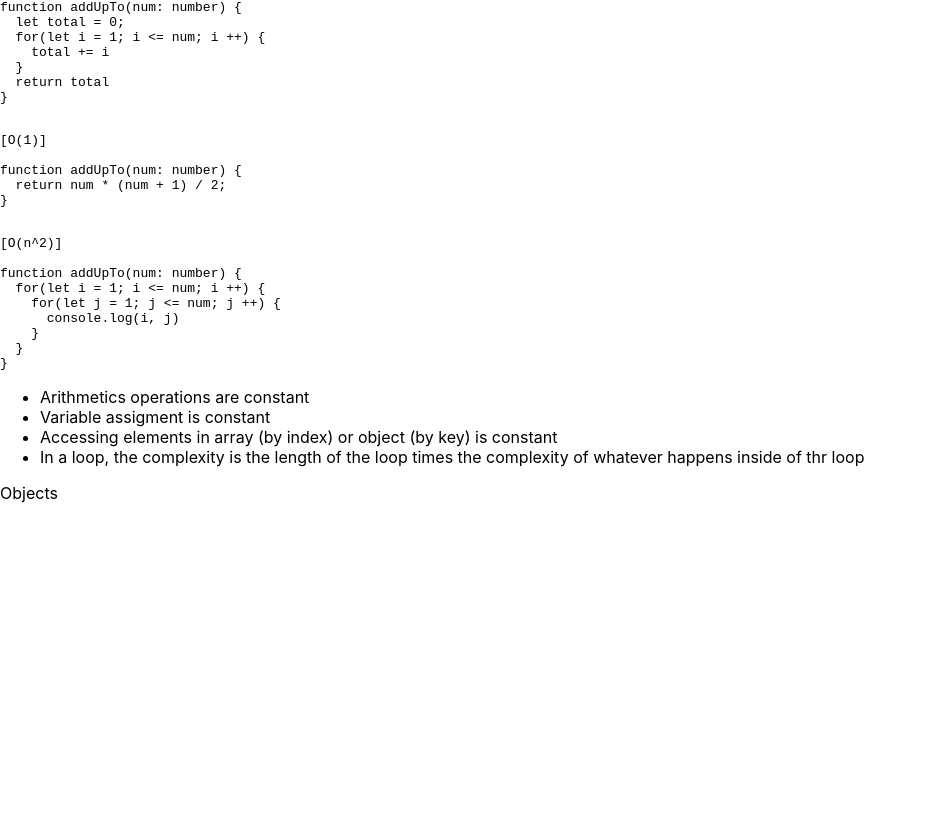
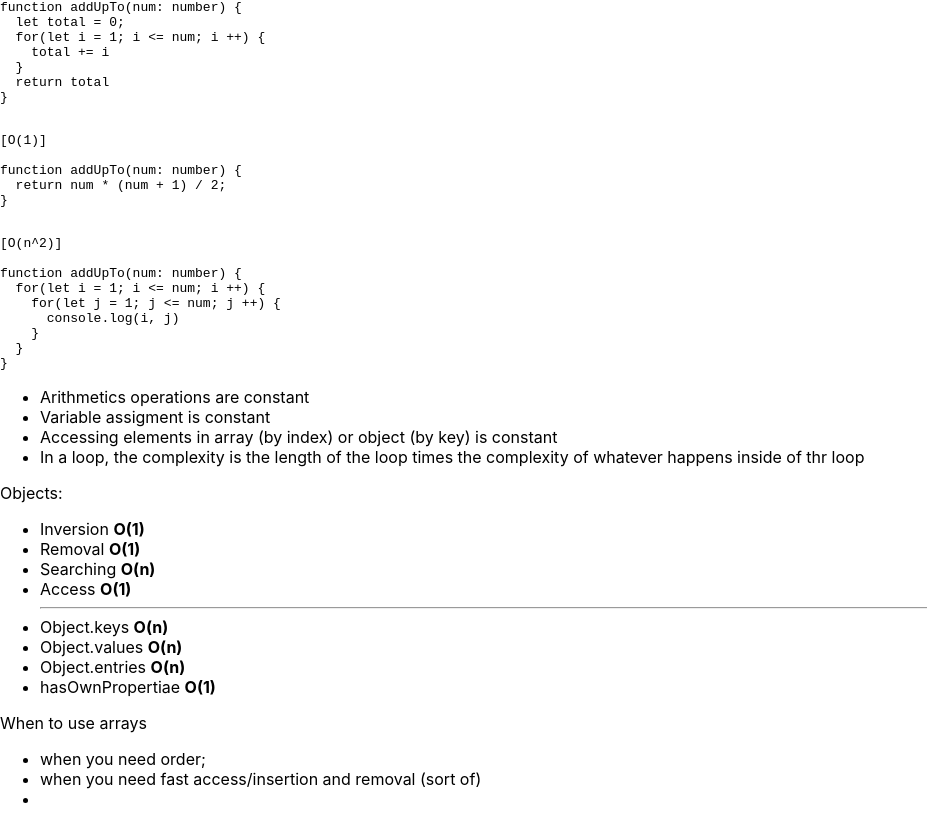
Before and after one commit to marheva/js_algorithms_data_Structures, a React (Create React App) app: page /bigo in a window 1280 px wide. Shown: the part 171-996 px from the top of the page, without its empty margins (0-927 px from the left). Before the commit the page ends 800 px from the top, so only its background shows below. Built offline with nearby package versions, Linux system fonts and the light colour scheme.

Commit message:
Added `When to use arrays` section

```diff
--- a/src/components/BigO.tsx
+++ b/src/components/BigO.tsx
@@ -73,7 +73,26 @@ function addUpTo(num: number) {
         </ul>
       </div>
       <div>
-        <p>Objects</p>
+        <p>Objects:</p>
+        <ul>
+          <li>Inversion <b>O(1)</b></li>
+          <li>Removal <b>O(1)</b></li>
+          <li>Searching <b>O(n)</b></li>
+          <li>Access <b>O(1)</b></li>
+          <hr/>
+          <li>Object.keys <b>O(n)</b></li>
+          <li>Object.values <b>O(n)</b></li>
+          <li>Object.entries <b>O(n)</b></li>
+          <li>hasOwnPropertiae <b>O(1)</b></li>
+        </ul>
+      </div>
+      <div>
+        <p>When to use arrays</p>
+        <ul>
+          <li>when you need order;</li>
+          <li>when you need fast access/insertion and removal (sort of)</li>
+          <li></li>
+        </ul>
       </div>
     </div>
   );
```
Also changed, not shown: 2 other files (tests, documents, lock files or other folders).
